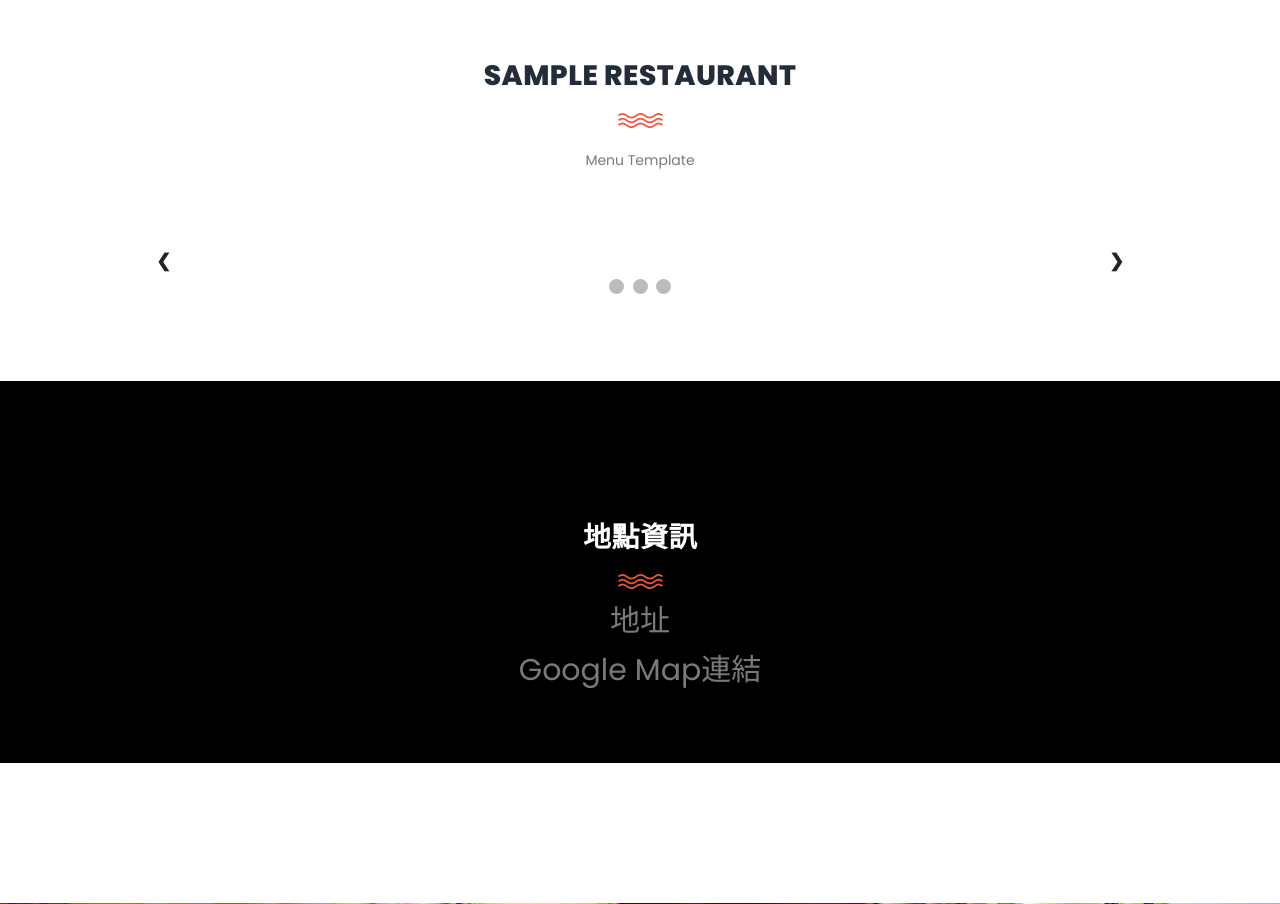
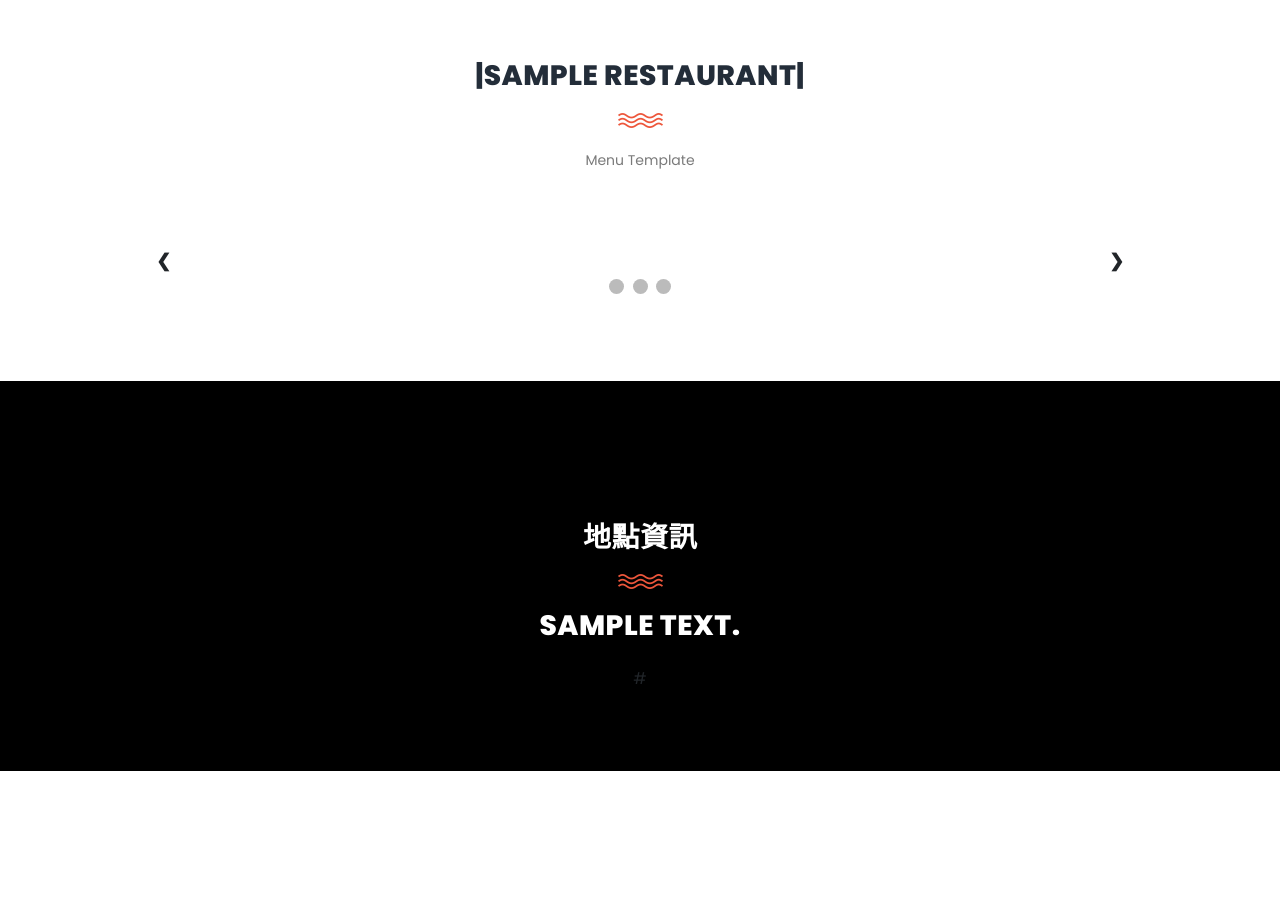
Before and after one commit to Exitialium/vegsite.tw, a Django app: a page that uses templates/restaurant.html in a window 1280 px wide. Shown: the part 81-985 px from the top of the page. Run offline with Django 3.2, Linux system fonts and the light colour scheme; tables that the repository leaves empty hold one stand-in row (values such as "Sample post"); some libraries are stand-ins or nearby versions.

Commit message:
Django dynamic model finished

```diff
--- a/templates/restaurant.html
+++ b/templates/restaurant.html
@@ -70,7 +70,7 @@ https://templatemo.com/tm-548-training-studio
             <div class="row">
                 <div class="col-lg-6 offset-lg-3">
                     <div class="section-heading">
-                        <h2>{{object.name}}</h2>
+                        <h2>|{{object.name}}|</h2>
                         <img src="{% static 'images/line-dec.png' %}" alt="waves">
 
                         <p>Menu Template</p>
@@ -113,9 +113,9 @@ https://templatemo.com/tm-548-training-studio
                     <div class="section-heading">
                         <h2>地點資訊</h2>
                         <img src="{% static 'images/line-dec.png' %}" alt="waves">
-                        <p>地址</p>
+                        <h2>{{object.address}}</h2>
                         <br>
-                        <a><p>Google Map連結</p></a>
+                        {{object.mapUrl}}
                     </div>
                 </div>
             </div>
```
